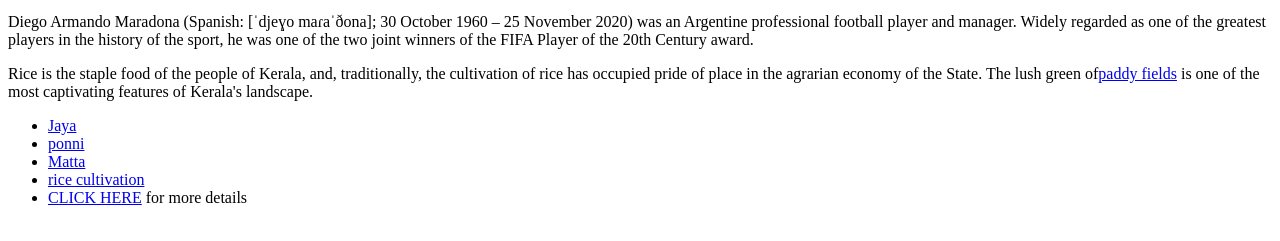
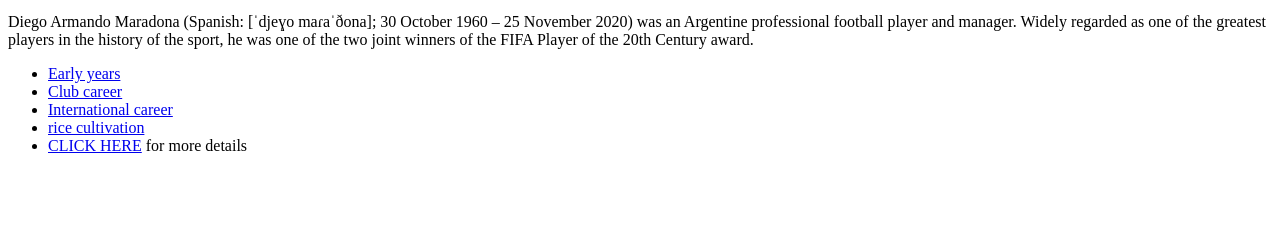
Before and after one commit to Harikrishnan567/3C03CSC, a plain HTML site: page index.html in a window 1280 px wide. Shown: the part 543-784 px from the top of the page. Drawn offline with Linux system fonts and the light colour scheme.

Commit message:
Update index.html

```diff
--- a/index.html
+++ b/index.html
@@ -10,13 +10,10 @@
   <p>
     Diego Armando Maradona (Spanish: [ˈdjeɣo maɾaˈðona]; 30 October 1960 – 25 November 2020) was an Argentine professional football player and manager. Widely regarded as one of the greatest players in the history of the sport, he was one of the two joint winners of the FIFA Player of the 20th Century award.
   </p>
-  <p>
-    Rice is the staple food of the people of Kerala, and, traditionally, the cultivation of rice has occupied pride of place in the agrarian economy of the State. The lush green of<a href="https://en.m.wikipedia.org/wiki/Paddy_field" target="_blank">paddy fields<a/> is one of the most captivating features of Kerala's landscape.
-  </p>
   <ul>
-  <li><a href="jaya.html">Jaya</a></li>
-  <li><a href="ponni.html">ponni</a></li>
-  <li><a href="matta.html">Matta</a></li>
+  <li><a href="early years.html">Early years</a></li>
+  <li><a href="club career.html">Club career</a></li>
+  <li><a href="international career.html">International career</a></li>
   <li><a href="table.html">rice cultivation</a></li>
   <li><a href="form.html">CLICK HERE</a> for more details</li>
   </ul>
```
